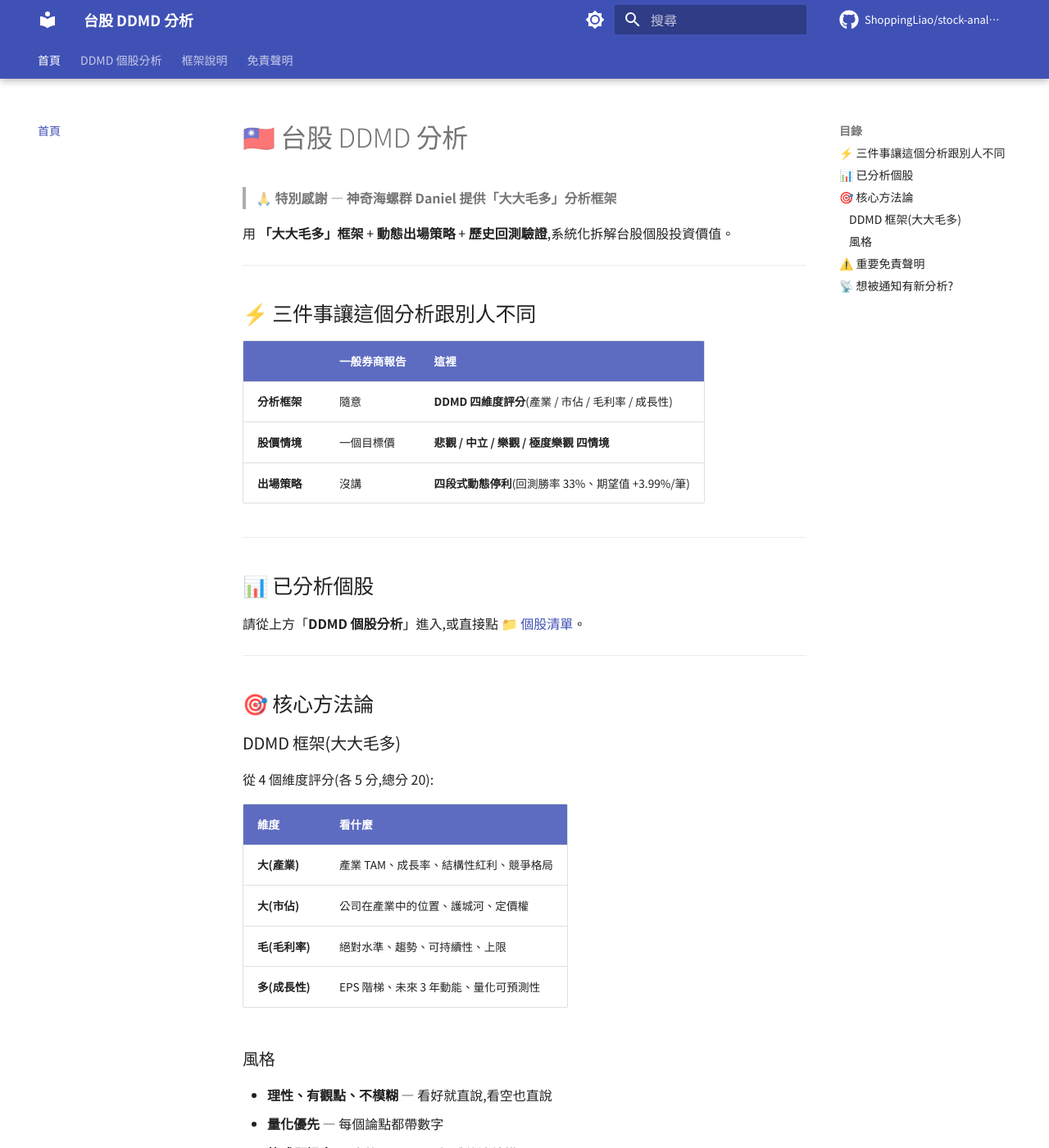
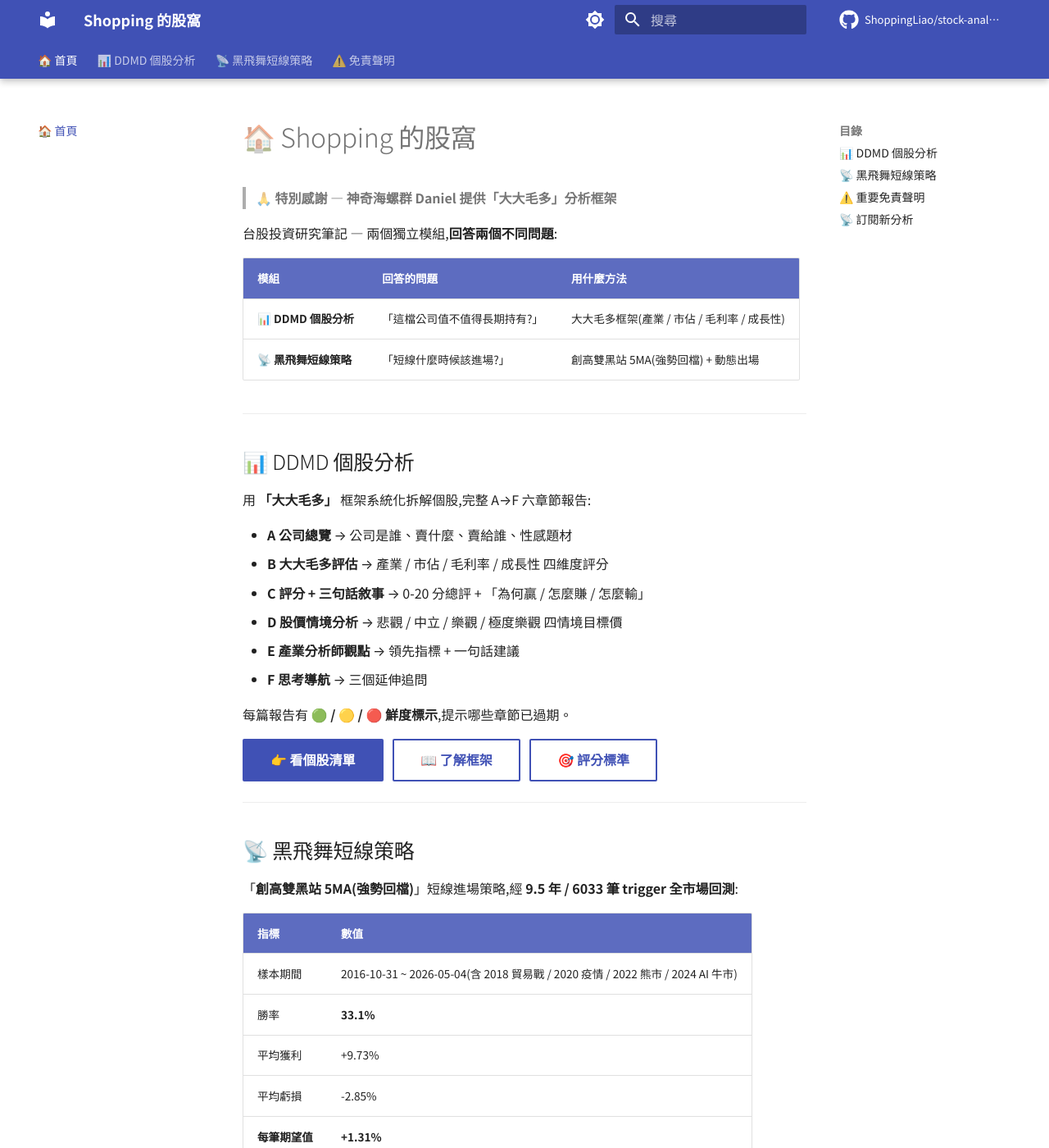
Before and after one commit to ShoppingLiao/stock-analysis-public, an MkDocs documentation site: the page built from docs/index.md, in a window 1280 px wide and 1400 px high. Shown: the whole window at 82% size. Built offline with MkDocs 1.6.1 and Material for MkDocs 9.7.7, drawn with Linux system fonts in a browser that asks for light colours; comment, search, counter and statistics services are not loaded; some of the changed text lies outside the part shown.

Commit message:
feat: 重構網站架構 — Shopping 的股窩 / 兩大模組獨立入口
- site_name: 台股 DDMD 分析 → Shopping 的股窩
- nav 拆成兩個並列模組:
  📊 DDMD 個股分析(個股清單 + 框架說明 + 評分標準)
  📡 黑飛舞短線策略(策略+回測 + 即時掃描候選)
- 免責聲明從 nav 子層拉到最外層
- 首頁從「DDMD-only 介紹」改成「兩大模組 landing」並列展示

```diff
--- a/docs/index.md
+++ b/docs/index.md
@@ -1,45 +1,51 @@
-# 🇹🇼 台股 DDMD 分析
+# 🏠 Shopping 的股窩
 
 > 🙏 **特別感謝 — 神奇海螺群 Daniel 提供「大大毛多」分析框架**
 
-用 **「大大毛多」框架** + **動態出場策略** + **歷史回測驗證**,系統化拆解台股個股投資價值。
+台股投資研究筆記 — 兩個獨立模組,**回答兩個不同問題**:
+
+| 模組 | 回答的問題 | 用什麼方法 |
+|------|----------|----------|
+| 📊 **DDMD 個股分析** | 「這檔公司值不值得長期持有?」 | 大大毛多框架(產業 / 市佔 / 毛利率 / 成長性) |
+| 📡 **黑飛舞短線策略** | 「短線什麼時候該進場?」 | 創高雙黑站 5MA(強勢回檔) + 動態出場 |
 
 ---
 
-## ⚡ 三件事讓這個分析跟別人不同
+## 📊 DDMD 個股分析
 
-| | 一般券商報告 | 這裡 |
-|---|---|---|
-| **分析框架** | 隨意 | **DDMD 四維度評分**(產業 / 市佔 / 毛利率 / 成長性) |
-| **股價情境** | 一個目標價 | **悲觀 / 中立 / 樂觀 / 極度樂觀 四情境** |
-| **出場策略** | 沒講 | **四段式動態停利**(回測勝率 33%、期望值 +3.99%/筆) |
+用 **「大大毛多」** 框架系統化拆解個股,完整 A→F 六章節報告:
+
+- **A 公司總覽** → 公司是誰、賣什麼、賣給誰、性感題材
+- **B 大大毛多評估** → 產業 / 市佔 / 毛利率 / 成長性 四維度評分
+- **C 評分 + 三句話敘事** → 0-20 分總評 + 「為何贏 / 怎麼賺 / 怎麼輸」
+- **D 股價情境分析** → 悲觀 / 中立 / 樂觀 / 極度樂觀 四情境目標價
+- **E 產業分析師觀點** → 領先指標 + 一句話建議
+- **F 思考導航** → 三個延伸追問
+
+每篇報告有 **🟢 / 🟡 / 🔴 鮮度標示**,提示哪些章節已過期。
+
+[👉 看個股清單](reports/index.md){ .md-button .md-button--primary }
+[📖 了解框架](about/ddmd.md){ .md-button }
+[🎯 評分標準](about/scoring.md){ .md-button }
 
 ---
 
-## 📊 已分析個股
+## 📡 黑飛舞短線策略
 
-請從上方「**DDMD 個股分析**」進入,或直接點 [📁 個股清單](reports/index.md)。
+「**創高雙黑站 5MA(強勢回檔)**」短線進場策略,經 **9.5 年 / 6033 筆 trigger 全市場回測**:
 
----
+| 指標 | 數值 |
+|------|------|
+| 樣本期間 | 2016-10-31 ~ 2026-05-04(含 2018 貿易戰 / 2020 疫情 / 2022 熊市 / 2024 AI 牛市) |
+| 勝率 | **33.1%** |
+| 平均獲利 | +9.73% |
+| 平均虧損 | -2.85% |
+| **每筆期望值** | **+1.31%** |
 
-## 🎯 核心方法論
+搭配 **四段式動態停利** — Stage A 緊停損保命 / Stage B+C 用 5MA 移動 / Stage D 飆股放大。
 
-### DDMD 框架(大大毛多)
-
-從 4 個維度評分(各 5 分,總分 20):
-
-| 維度 | 看什麼 |
-|------|------|
-| **大(產業)** | 產業 TAM、成長率、結構性紅利、競爭格局 |
-| **大(市佔)** | 公司在產業中的位置、護城河、定價權 |
-| **毛(毛利率)** | 絕對水準、趨勢、可持續性、上限 |
-| **多(成長性)** | EPS 階梯、未來 3 年動能、量化可預測性 |
-
-### 風格
-
-- **理性、有觀點、不模糊** — 看好就直說,看空也直說
-- **量化優先** — 每個論點都帶數字
-- **格式即訊息** — 表格、emoji、粗體傳達結構
+[👉 看策略 + 回測圖表](about/strategy.md){ .md-button .md-button--primary }
+[📡 即時掃描候選](signals.md){ .md-button }
 
 ---
 
@@ -48,20 +54,15 @@
 本站所有內容**僅供研究參考,不構成投資建議**。
 
 - 股票投資具有風險,可能導致本金損失
-- 過去績效不代表未來表現
+- 過去績效不代表未來表現(回測 ≠ 實際操作)
 - 法人目標價與 forward EPS 為共識估計,存在誤差
 - 數據來源公開資訊,可能存在時效性或準確性限制
 - **投資決策請自行評估風險**
 
-詳細請看 [免責聲明](disclaimer.md)。
+[詳細免責聲明](disclaimer.md){ .md-button }
 
 ---
 
-[👉 從個股分析開始](reports/index.md){ .md-button .md-button--primary }
-[📖 了解 DDMD 框架](about/ddmd.md){ .md-button }
+## 📡 訂閱新分析
 
----
-
-## 📡 想被通知有新分析?
-
-訂閱 [RSS feed](feed_rss_created.xml){ target="_blank" } — 用 [Feedly](https://feedly.com)、[Inoreader](https://www.inoreader.com) 等 RSS 閱讀器追蹤,新個股分析會自動推送。
+新個股分析發佈時,可透過 [RSS feed](feed_rss_created.xml){ target="_blank" } 自動推送 — 用 [Feedly](https://feedly.com)、[Inoreader](https://www.inoreader.com) 等 RSS 閱讀器訂閱。
--- a/mkdocs.yml
+++ b/mkdocs.yml
@@ -1,5 +1,5 @@
-site_name: 台股 DDMD 分析
-site_description: 用「大大毛多」框架深度分析台股,結合動態出場策略與回測驗證
+site_name: Shopping 的股窩
+site_description: 台股投資研究筆記 — DDMD 個股深度分析 + 黑飛舞短線策略(回測勝率 33% / 期望值 +1.31%/筆)
 site_author: ShoppingLiao
 site_url: https://shoppingliao.github.io/stock-analysis-public/
 
@@ -52,15 +52,15 @@ theme:
 
 # 內容
 nav:
-  - 首頁: index.md
-  - DDMD 個股分析:
-    - reports/index.md
-    - 黑飛舞掃描: signals.md
-  - 框架說明:
-    - 什麼是 DDMD: about/ddmd.md
-    - 黑飛舞策略: about/strategy.md
+  - 🏠 首頁: index.md
+  - 📊 DDMD 個股分析:
+    - 個股清單(評分排名): reports/index.md
+    - 框架說明: about/ddmd.md
     - 評分標準: about/scoring.md
-  - 免責聲明: disclaimer.md
+  - 📡 黑飛舞短線策略:
+    - 策略說明 + 回測: about/strategy.md
+    - 即時掃描候選: signals.md
+  - ⚠️ 免責聲明: disclaimer.md
 
 # Markdown 擴充
 markdown_extensions:
```
